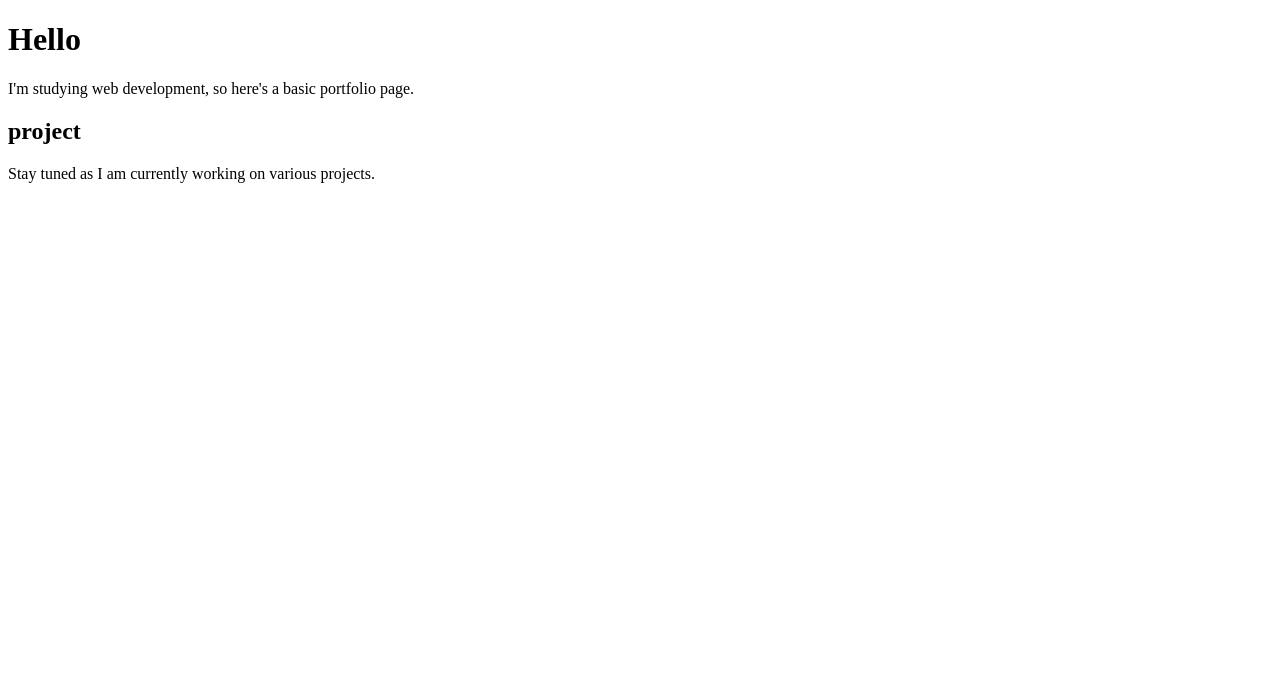
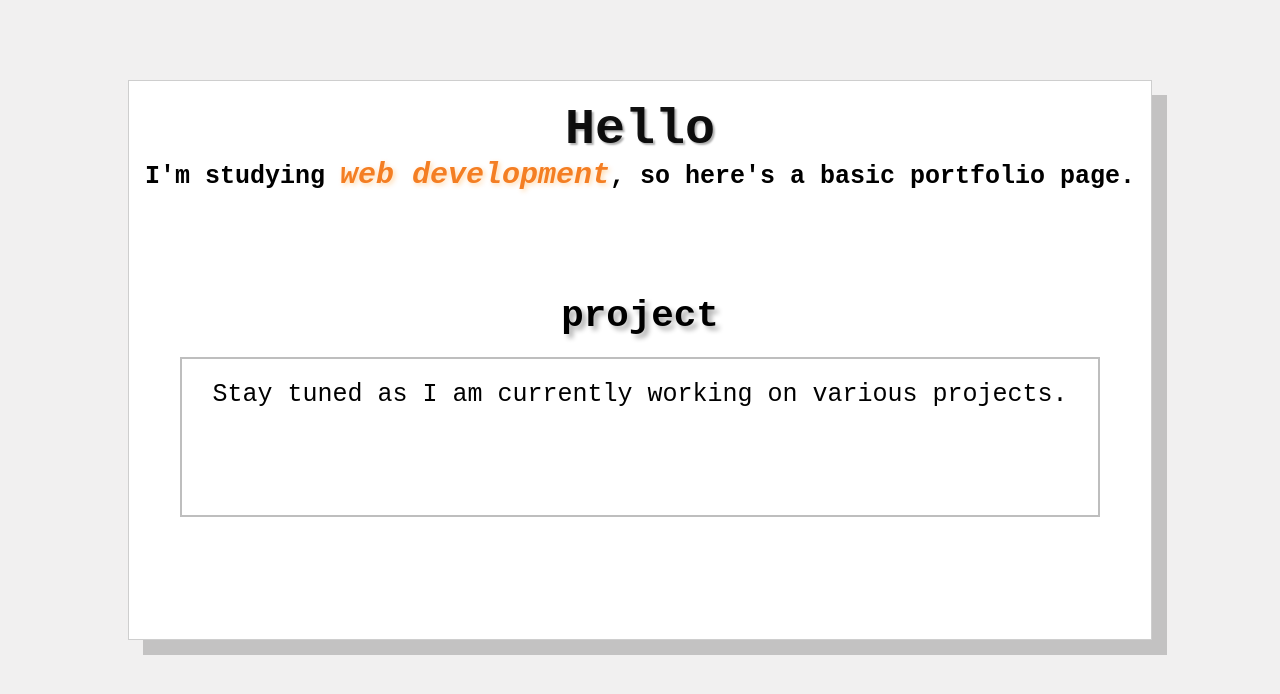
Before and after one commit to M4dEggs/tetris, a plain HTML site: page index.html in a window 1280 px wide. Drawn offline with Linux system fonts and the light colour scheme.

Commit message:
Update styles.css

```diff
--- a/styles.css
+++ b/styles.css
@@ -1,19 +1,82 @@
-.grid {
+* {
+    margin: 0;
+    padding: 0;
+    box-sizing: border-box;
+}
+
+body {
+    background-color: rgba(237, 236, 236, 0.77);
+    font-family: 'Courier New', Courier, monospace;
+    width: 100%;
+}
+
+.container {
+
+    text-align: center;
+    margin-left: auto;
+    margin-right: auto;
+    margin-top: 10vh;
+    width: 80%;
+    height: 60vh;
+    background-color: rgb(255, 255, 255);
+    border: 1px solid rgba(0, 0, 0, 0.193);
+    box-shadow: 10px 10px rgba(0, 0, 0, 0.192);
+    overflow: hidden;
+}
+
+.header {
+    margin-top: 2%;
+    color: rgba(0, 0, 0, 0.93);
+    text-shadow: 2px 2px 2px #00000052
+}
+.intro {
+    font-size: 19px;
+    font-weight: bolder;
+}
+.text--1 {
+    color: rgb(244, 126, 35);
+    font-size: 20px;
+    font-style: italic;
+    text-shadow: 2px 2px 5px #ff8c0052;
+}
+.header--2 {
+    margin-top: 10%;
+    color: rgb(0, 0, 0);
+    text-shadow: 4px 4px 5px #00000052;
+}
+
+.projects-1 {
+    padding-top: 10%;
     margin: auto;
-    width: 200px;
-    height: 400px;
-    display: flex;
-    flex-wrap: wrap;
-    background-color: yellow;
+    width: 90%;
+    height: 25vh;
+    border: 2px solid rgba(0, 0, 0, 0.255);
+    margin-top: 5%;
+}
+
+@media screen and (min-width:720px){
+    body{
+        font-size: 25px;
+    }
+
+    .container{
+        height: 70vh;
+        box-shadow: 15px 15px rgba(0, 0, 0, 0.192);
+    }
+
+    .intro{
+        font-size: 25px;
+    }
+
+    .text--1{
+        font-size: 30px;
+    }
+
+    .projects-1{
+        padding-top: 2%;
+        margin-top: 2%;
+        height: 20vh;
+    }
+
 
 }
-
-.grid div {
-    height: 20px;
-    width: 20px;
-
-}
-
-.shape {
-    background-color: rgb(204, 0, 255);
-}
```
